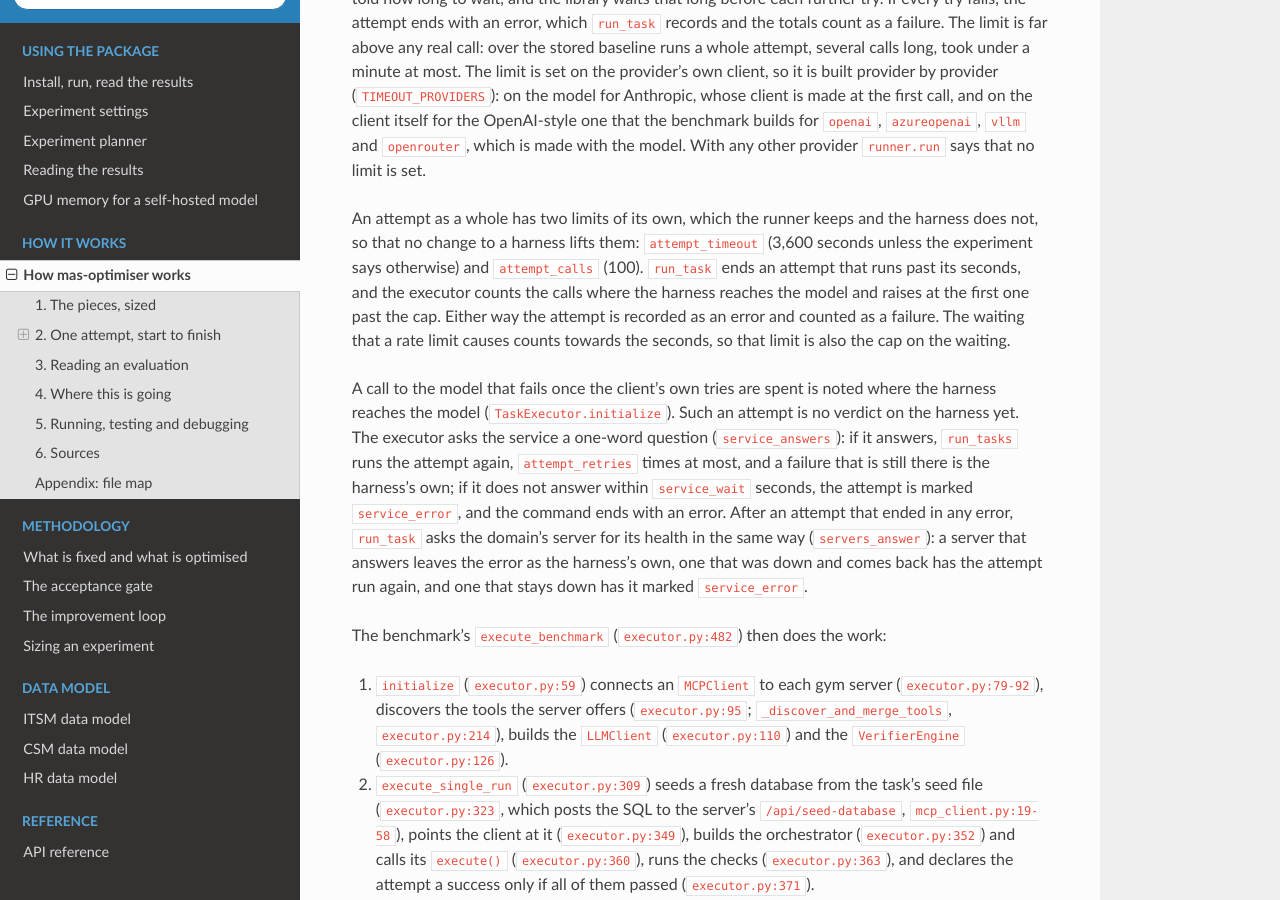
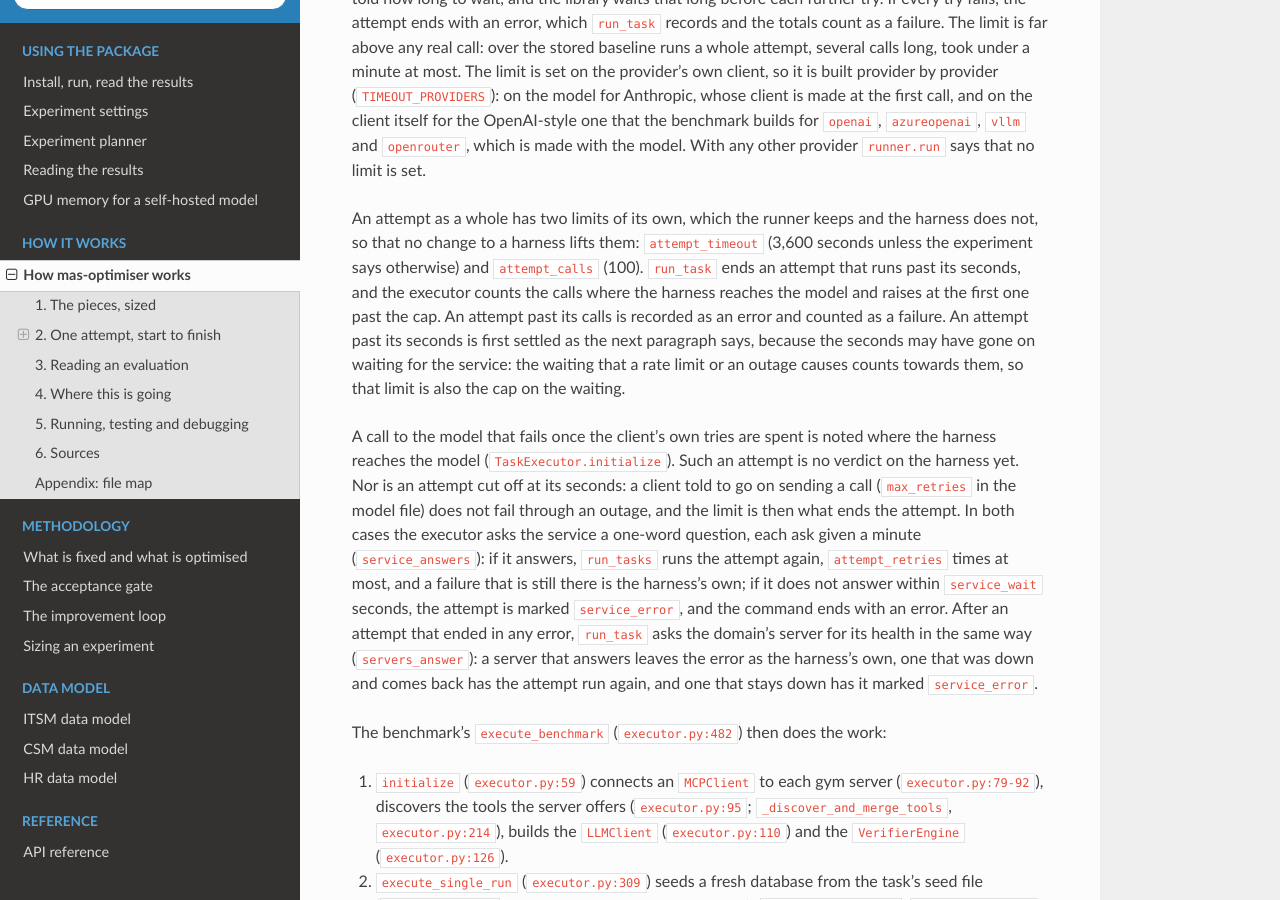
Before and after one commit to muck-or-mack/mas-optimiser, a Sphinx documentation site: the page built from docs/how-it-works.md, in a window 1280 px wide and 900 px high, scrolled down 4119 px. Built offline with Sphinx 7.4.7 and the Read the Docs theme 3.1.0, drawn with Linux system fonts in a browser that asks for light colours; some of the changed text lies outside the part shown.

Commit message:
an attempt cut off at its limit of seconds is settled by asking the model service, and each ask is given a minute

```diff
--- a/docs/_static/planner.html
+++ b/docs/_static/planner.html
@@ -276,7 +276,7 @@ const OTHER = [
   ["How it is run", "model_timeout", "Seconds one call to the model may wait before it is given up and sent again.", "300"],
   ["How it is run", "attempt_timeout", "The most seconds one attempt may take before it is ended as an error.", "3600"],
   ["How it is run", "attempt_calls", "The most calls to the model one attempt may make before it is ended as an error.", "100"],
-  ["How it is run", "attempt_retries", "Times an attempt is run again after an error met while a service was not answering.", "2"],
+  ["How it is run", "attempt_retries", "Times an attempt is run again after an error, or its limit of seconds, that may be a service's doing.", "2"],
   ["How it is run", "service_wait", "Seconds a service that is not answering is waited for before the command gives up.", "1800"],
   ["What is recorded", "trace", "Send each attempt to Langfuse as a trace. Scores do not change.", "true"],
   ["What is recorded", "thinking_summary", "Ask the model for a summary of its reasoning. It changes behaviour and cost: demonstrations only.", "false"],
--- a/docs/how-it-works.md
+++ b/docs/how-it-works.md
@@ -198,16 +198,21 @@ the harness does not, so that no change to a harness lifts them:
 `attempt_timeout` (3,600 seconds unless the experiment says otherwise) and
 `attempt_calls` (100). [`run_task`][runner.run_task] ends an attempt that
 runs past its seconds, and the executor counts the calls where the harness
-reaches the model and raises at the first one past the cap. Either way the
-attempt is recorded as an error and counted as a failure. The waiting that
-a rate limit causes counts towards the seconds, so that limit is also the
+reaches the model and raises at the first one past the cap. An attempt
+past its calls is recorded as an error and counted as a failure. An attempt
+past its seconds is first settled as the next paragraph says, because the
+seconds may have gone on waiting for the service: the waiting that a rate
+limit or an outage causes counts towards them, so that limit is also the
 cap on the waiting.
 
 A call to the model that fails once the client's own tries are spent is
 noted where the harness reaches the model
 ([`TaskExecutor.initialize`][runner.TaskExecutor.initialize]). Such an
-attempt is no verdict on the harness yet. The executor asks the service a
-one-word question
+attempt is no verdict on the harness yet. Nor is an attempt cut off at its
+seconds: a client told to go on sending a call (`max_retries` in the model
+file) does not fail through an outage, and the limit is then what ends the
+attempt. In both cases the executor asks the service a one-word question,
+each ask given a minute
 ([`service_answers`][runner.TaskExecutor.service_answers]): if it answers,
 [`run_tasks`][runner.run_tasks] runs the attempt again, `attempt_retries`
 times at most, and a failure that is still there is the harness's own; if
@@ -583,8 +588,8 @@ What goes wrong, and where to look:
 | `report_error` on the run | the trace or the rows raised; the page has no trace | [`run_task`][runner.run_task] |
 | a failed check with `kind` `unsupported` in `checks.csv` | a query shape the diagnosis cannot take apart (a top-level OR, a GROUP BY, a derived table), or a table with no key to find its rows by | [`sql.parse`][sql.parse], [`diagnosis.diagnose`][diagnosis.diagnose] |
 | an attempt with 50 model calls | the agent hit `max_iterations` | `agent.py:59`, `base.py:23` |
-| an `error` of `the attempt ran past its limit of ... seconds` or `the attempt made more than ... calls to the model` | the attempt reached one of its two limits | `attempt_timeout` and `attempt_calls`, section 2.3 |
-| `service_error` is `True`, and the command ended with `a service they need did not answer` | a call to the model failed and the model service did not answer a one-word question within `service_wait` seconds (the key's spending limit, an outage), or an attempt ended in an error and the domain's server did not answer its health check in that time (the server is down) | the attempt is left out of every score; give the command again when the service answers; section 2.3 |
+| an `error` of `the attempt ran past its limit of ... seconds` or `the attempt made more than ... calls to the model` | the attempt reached one of its two limits; for the seconds, the model service was answering and no further try was left | `attempt_timeout`, `attempt_calls` and `attempt_retries`, section 2.3 |
+| `service_error` is `True`, and the command ended with `a service they need did not answer` | a call to the model failed, or the attempt ran past its seconds, and the model service did not answer a one-word question within `service_wait` seconds (the key's spending limit, an outage), or an attempt ended in an error and the domain's server did not answer its health check in that time (the server is down) | the attempt is left out of every score; give the command again when the service answers; section 2.3 |
 | an `error` that holds `429` or `rate limit` | the service refused the call more times than the model file's `max_retries` allows | `evaluation.log` has a line for each refusal and each wait; section 2.3 |
 | `tool_errors` above zero | a tool answered with an error; the page marks the call `ERROR`. A lookup that found no record is marked `nothing found` and counted in `lookups_empty` | [`succeeded`][report.succeeded] |
 
```
Also changed, not shown: README.md (+12 -7 lines), docs/methodology/improvement-loop.md (+5 -2 lines), docs/settings.md (+13 -7 lines), 4 other files.
